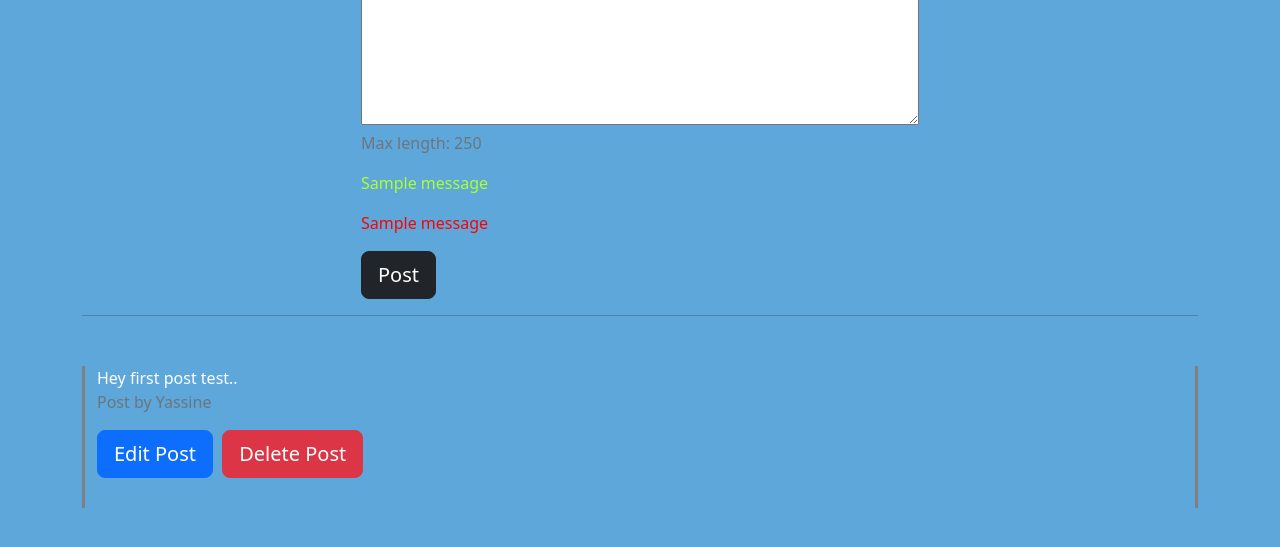
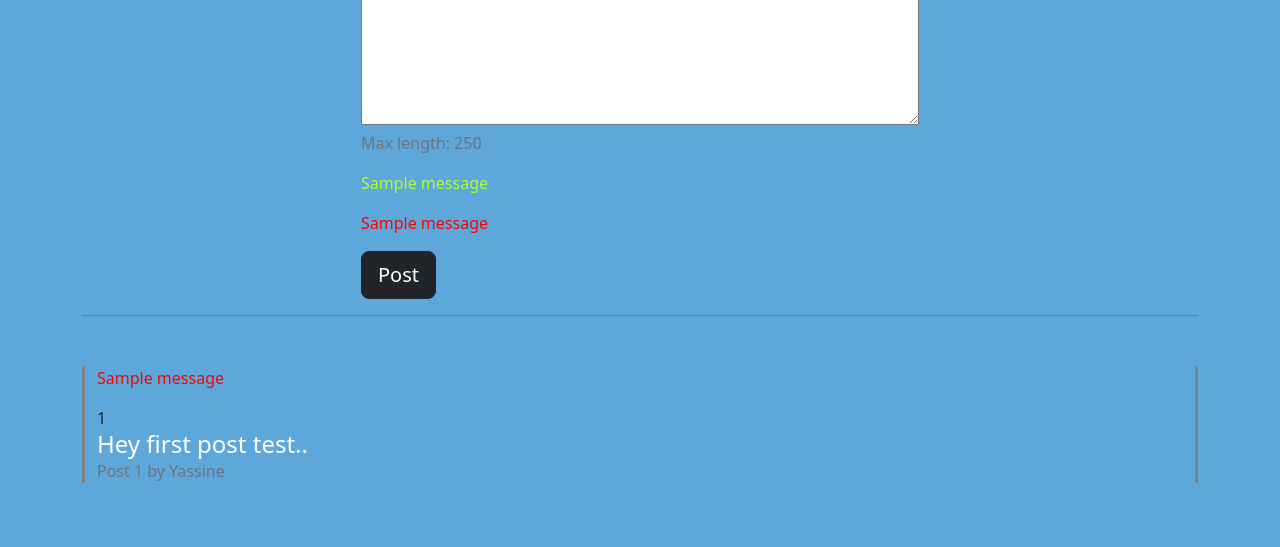
Before and after one commit to fulanii/flask-auth-project, a Flask app: template social_app/templates/secret.html in a window 1280 px wide. Shown: the part 188-735 px from the top of the page. Run offline with Flask 2, Linux system fonts and the light colour scheme; tables that the repository leaves empty hold one stand-in row (values such as "Sample post"); the template is opened without the code that fills it: values that come from a table or form of the project are taken from there, most other values are stand-ins (such as "Sample title", 1, 10 or a date in 2020); one stand-in notice (Sample message) is shown.

Commit message:
done everything working only need to add delete and edit post in the future

```diff
--- a/social_app/forms.py
+++ b/social_app/forms.py
@@ -8,7 +8,7 @@ from wtforms.validators import DataRequired, Email, Length
 class RegisterForm(FlaskForm):
     email = StringField(label='Email', validators=[DataRequired(message="Email is required"), Email(message="Email is invalid") ])
     password = PasswordField(label='Password', validators=[DataRequired(message="Password is required"), Length(min=8, message="minimun length is 8")] )
-    username = StringField(label='Username', validators=[DataRequired(message="Username is required"),  Length(min=3, message="minimun length is 3")])
+    username = StringField(label='Username', validators=[DataRequired(message="Username is required"),  Length(max = 30, min=3, message="minimun length is 3 and maximun is 30 ")])
 
     submit = SubmitField(label="Submit")
 
--- a/social_app/static/css/style.css
+++ b/social_app/static/css/style.css
@@ -70,3 +70,6 @@ body{
     margin-bottom: 30px;
     margin-left: 5px;
 }
+.secret-post-div{
+    margin-bottom: 50px;
+}
--- a/social_app/templates/secret.html
+++ b/social_app/templates/secret.html
@@ -23,15 +23,26 @@
     </div>
     <hr>
     <div class="secret-div-post-div container">
+
+
         {% for posts in all_posts %}
-            <div>
-                <p class="secret-post-body" >{{ posts.post }}</p>
-                <p class="secret-post-username text-muted" >Post by {{ posts.username }} </p>
-                <button class="secret-edit-post btn btn-lg btn-primary" >Edit Post</button>
-                <button class="secret-delete-post btn btn-lg btn-danger" >Delete Post</button>
+            <div class="secret-post-div" >
+                {% for messages in get_flashed_messages(category_filter=["post_delete_success"]) %}
+                        <p style="color: red"> {{ messages }} </p>
+                {% endfor %}
+                {{ deleted_id }}
+                <h4 class="secret-post-body" >{{ posts.post }}</h4>
+                <p class="secret-post-username text-muted" >Post {{ posts.id }} by {{ posts.username }} </p>
+
+                <!-- Make delete and edit btn work bellow -->
+                <!-- <button class="secret-edit-post btn btn-lg btn-primary" >Edit Post</button>
+                <a href="{{url_for('delete_post', post_id = posts.id )}} "  type="submit" class="btn btn-lg btn-danger secret-delete-post">Delete Post</a> -->
+
             </div>
+        {% endfor %}
 
-        {% endfor %}
+
+
     </div>
 
 
--- a/social_app/utils.py
+++ b/social_app/utils.py
@@ -29,7 +29,6 @@ def add_to_post_db(data):
     new_post = Post(username=current_user.username, post=data["post-text"])
     try:
         post = data["post-text"]
-        print(f"post from user: {post}")
         if post == " ":
             return False
         else:
@@ -45,3 +44,8 @@ def add_to_post_db(data):
 def get_all_posts():
    all_posts = Post.query.all()
    return all_posts
+
+
+def delete_posts(id:int) -> bool:
+
+    return True
```
Also changed, not shown: notes.md (+1 -4 lines), social_app/routes.py (+12 -3 lines), social_app/database/Post.db.
